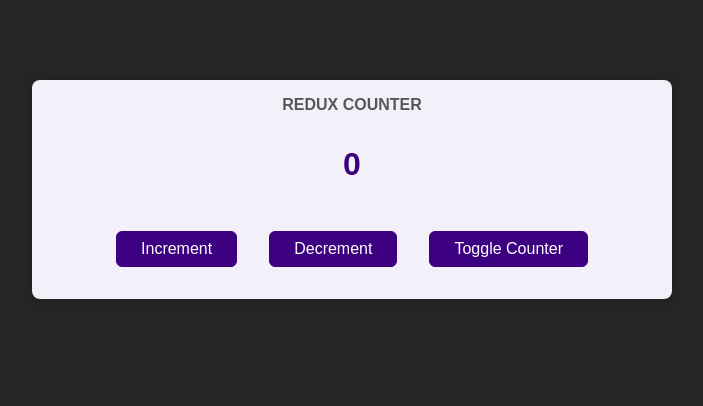
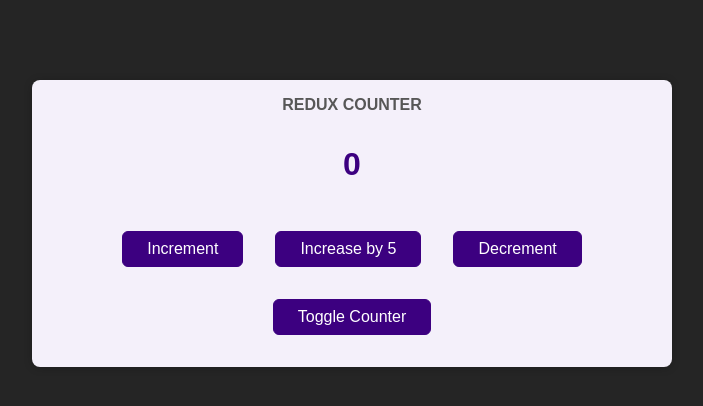
Before and after one commit to Machuone/19-redux-react, a React (Create React App) app: page / in a window 1280 px wide. Shown: the top 406 px of the page, without its empty margins (288-991 px from the left). Built offline with nearby package versions, Linux system fonts and the light colour scheme.

Commit message:
작업에 페이로드 연결

```diff
--- a/src/components/Counter.js
+++ b/src/components/Counter.js
@@ -2,9 +2,13 @@ import { useSelector, useDispatch } from "react-redux";
 import classes from "./Counter.module.css";
 
 const Counter = () => {
+  const increaseAmount = 5;
   const counter = useSelector((state) => state.count);
   const dispatch = useDispatch();
 
+  const increaseHandler = (amount) => {
+    dispatch({ type: "increase", amount: amount });
+  };
   const increHandler = () => {
     dispatch({ type: "increment" });
   };
@@ -20,6 +24,9 @@ const Counter = () => {
       <div className={classes.value}>{counter}</div>
       <div>
         <button onClick={increHandler}>Increment</button>
+        <button onClick={() => increaseHandler(increaseAmount)}>
+          Increase by {increaseAmount}
+        </button>
         <button onClick={decreHandler}>Decrement</button>
         <button onClick={toggleCounterHandler}>Toggle Counter</button>
       </div>
--- a/src/store/index.js
+++ b/src/store/index.js
@@ -3,6 +3,11 @@ import { createStore } from "redux";
 const reducer = (state = { count: 0 }, action) => {
   if (action.type === "increment") return { count: state.count + 1 };
   if (action.type === "decrement") return { count: state.count - 1 };
+
+  // 하드코딩 (지양)
+  // if (action.type === "increase") return { count: state.count + 5 };
+  // action.[key] 로 동적 연결
+  if (action.type === "increase") return { count: state.count + action.amount };
 
   return state;
 };
```
